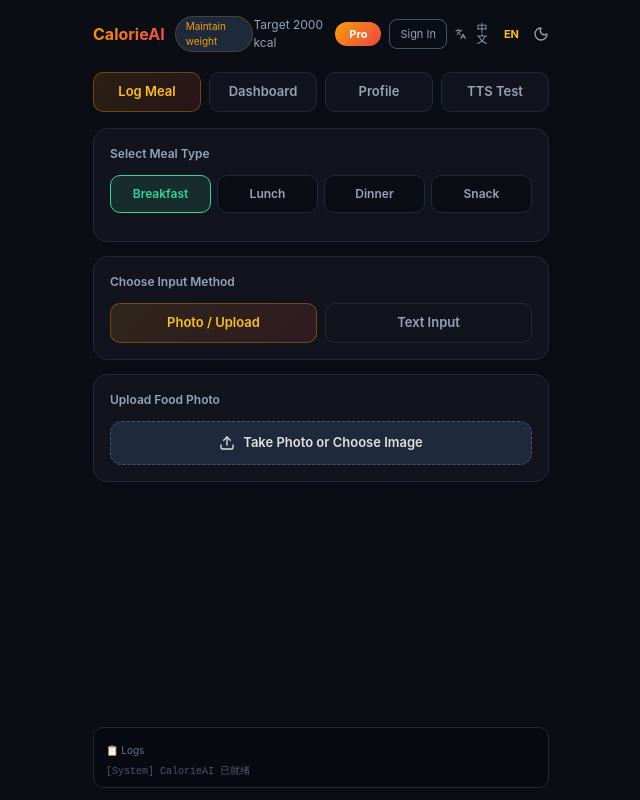
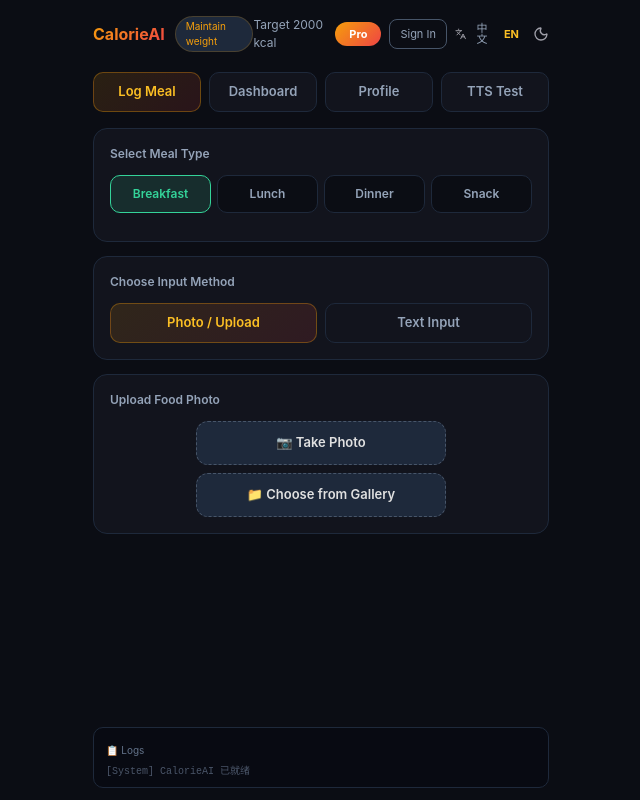
Before and after one commit to winsentrobot008/calorieAI, a Next.js app: page / in a window 1280 px wide. Shown: the whole page, without its empty margins (319-959 px from the left). Built offline with nearby package versions, Linux system fonts and the light colour scheme.

Commit message:
feat(calorieai): split photo/gallery upload inputs and introduce manual AI recognition trigger

```diff
--- a/src/app/page.tsx
+++ b/src/app/page.tsx
@@ -3,7 +3,7 @@
 import { useState, useCallback, useRef, useEffect } from "react";
 import { useTheme } from "@/components/theme-provider";
 import { PayPalScriptProvider, PayPalButtons } from "@paypal/react-paypal-js";
-import { Sun, Moon, Upload, Mic, X } from "lucide-react";
+import { Sun, Moon, Mic, X } from "lucide-react";
 import { t, useLocale } from "@/lib/i18n";
 import LocaleSwitcher from "@/components/locale-switcher";
 
@@ -203,22 +203,32 @@
   const [result, setResult] = useState<typeof MOCK_FOODS | null>(null);
   const [expandedIdx, setExpandedIdx] = useState<number | null>(null);
   const [previewUrl, setPreviewUrl] = useState<string | null>(null);
-  const fileRef = useRef<HTMLInputElement>(null);
+  const [selectedFile, setSelectedFile] = useState<File | null>(null);
+  const cameraRef = useRef<HTMLInputElement>(null);
+  const galleryRef = useRef<HTMLInputElement>(null);
 
-  const handleImageUpload = async (e: React.ChangeEvent<HTMLInputElement>) => {
+  // 仅做本地预览，不触发任何 AI API 请求（API 降本：禁用自动识图）
+  const handleImageSelected = (e: React.ChangeEvent<HTMLInputElement>) => {
     const file = e.target.files?.[0];
+    e.target.value = ""; // 允许同一文件被再次选择
     if (!file) return;
 
-    // Show local preview immediately
     const blobUrl = URL.createObjectURL(file);
+    setSelectedFile(file);
     setPreviewUrl(blobUrl);
+    setResult(null);
+    addLog(`[Upload] 已选择图片: ${file.name} (${(file.size / 1024).toFixed(1)} KB) — 仅预览，未触发 AI 请求`);
+  };
 
+  // 手动触发识图：仅在用户点击【开始 AI 识图】且已有预览图片时调用后端 AI 接口
+  const handleAnalyze = async () => {
+    if (!previewUrl || !selectedFile) return;
     setAnalyzing(true); setResult(null);
-    addLog(`[Upload] 正在识别: ${file.name} (${(file.size / 1024).toFixed(1)} KB)`);
+    addLog(`[AI] 开始识图: ${selectedFile.name} (${(selectedFile.size / 1024).toFixed(1)} KB)`);
 
     try {
       const fd = new FormData();
-      fd.append("file", file);
+      fd.append("file", selectedFile);
       fd.append("meal_type", mealType);
 
       const res = await fetch(`${API}/v1/meals/analyze-image`, {
@@ -266,12 +276,17 @@
       </div>
       {previewUrl && (<div className="card"><div className="card-title">{t("image_preview")}</div>
         <img src={previewUrl} alt="food preview" className="preview-thumb" />
+        <button className="submit-btn" style={{ marginTop: 10, width: "100%" }} disabled={!previewUrl || analyzing} onClick={handleAnalyze}>
+          {analyzing ? <span className="spinner" /> : t("start_ai_recognition")}
+        </button>
       </div>)}
       {mode === "image" && (<div className="card"><div className="card-title">{t("upload_food_photo")}</div><div className="upload-area">
-        <input ref={fileRef} type="file" accept="image/*" style={{ display: "none" }} onChange={handleImageUpload} />
-        <button className="upload-btn" onClick={() => fileRef.current?.click()} disabled={analyzing}>
-          {analyzing ? <span className="spinner" /> : <><Upload className="h-4 w-4" /> {t("take_or_select_image")}</>}
-        </button>
+        <input ref={cameraRef} type="file" accept="image/*" capture="environment" style={{ display: "none" }} onChange={handleImageSelected} />
+        <input ref={galleryRef} type="file" accept="image/*" style={{ display: "none" }} onChange={handleImageSelected} />
+        <div style={{ display: "flex", gap: 8, flexWrap: "wrap", justifyContent: "center" }}>
+          <button className="upload-btn" onClick={() => cameraRef.current?.click()} disabled={analyzing}>{t("take_photo")}</button>
+          <button className="upload-btn" onClick={() => galleryRef.current?.click()} disabled={analyzing}>{t("choose_from_gallery")}</button>
+        </div>
       </div></div>)}
       {mode === "text" && (<div className="card"><div className="card-title">{t("describe_food")}</div>
         <textarea className="text-input" placeholder={t("text_input_placeholder")} value={text} onChange={e => setText(e.target.value)} />
--- a/src/lib/i18n/en.json
+++ b/src/lib/i18n/en.json
@@ -43,6 +43,9 @@
   "image_preview": "Image Preview",
   "upload_food_photo": "Upload Food Photo",
   "take_or_select_image": "Take Photo or Choose Image",
+  "take_photo": "📷 Take Photo",
+  "choose_from_gallery": "📁 Choose from Gallery",
+  "start_ai_recognition": "✨ Start AI Recognition",
   "describe_food": "Describe what you ate",
   "text_input_placeholder": "e.g. A bowl of rice + chicken breast + broccoli for lunch",
   "ai_estimate": "AI Estimate Calories",
--- a/src/lib/i18n/zh.json
+++ b/src/lib/i18n/zh.json
@@ -43,6 +43,9 @@
   "image_preview": "图片预览",
   "upload_food_photo": "上传食物照片",
   "take_or_select_image": "拍照或选择图片",
+  "take_photo": "📷 拍照",
+  "choose_from_gallery": "📁 从相册选择",
+  "start_ai_recognition": "✨ 开始 AI 识图",
   "describe_food": "描述你吃了什么",
   "text_input_placeholder": "例如：中午吃了一碗米饭 + 一块鸡胸肉 + 一盘西兰花",
   "ai_estimate": "AI 估算卡路里",
```
